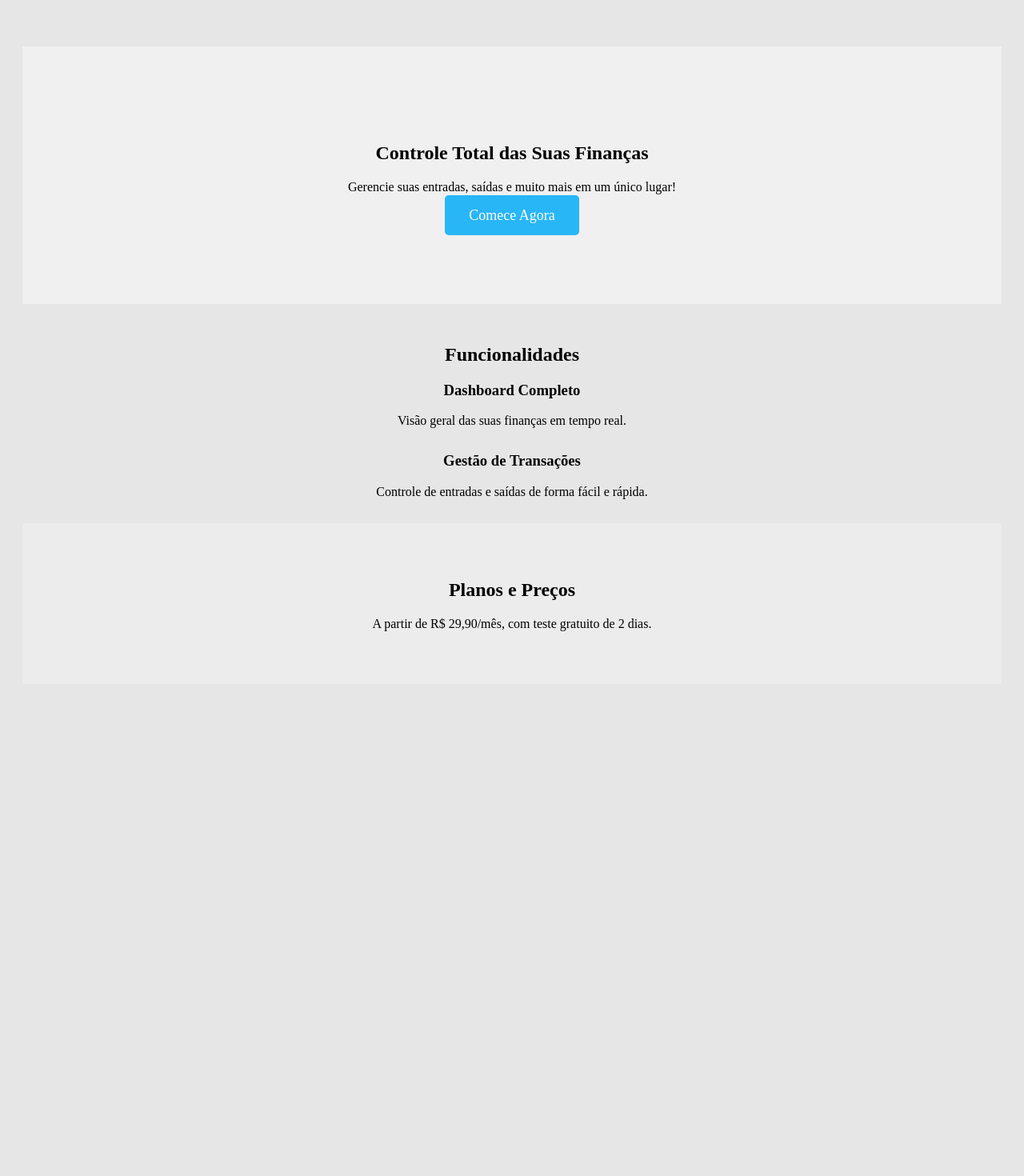
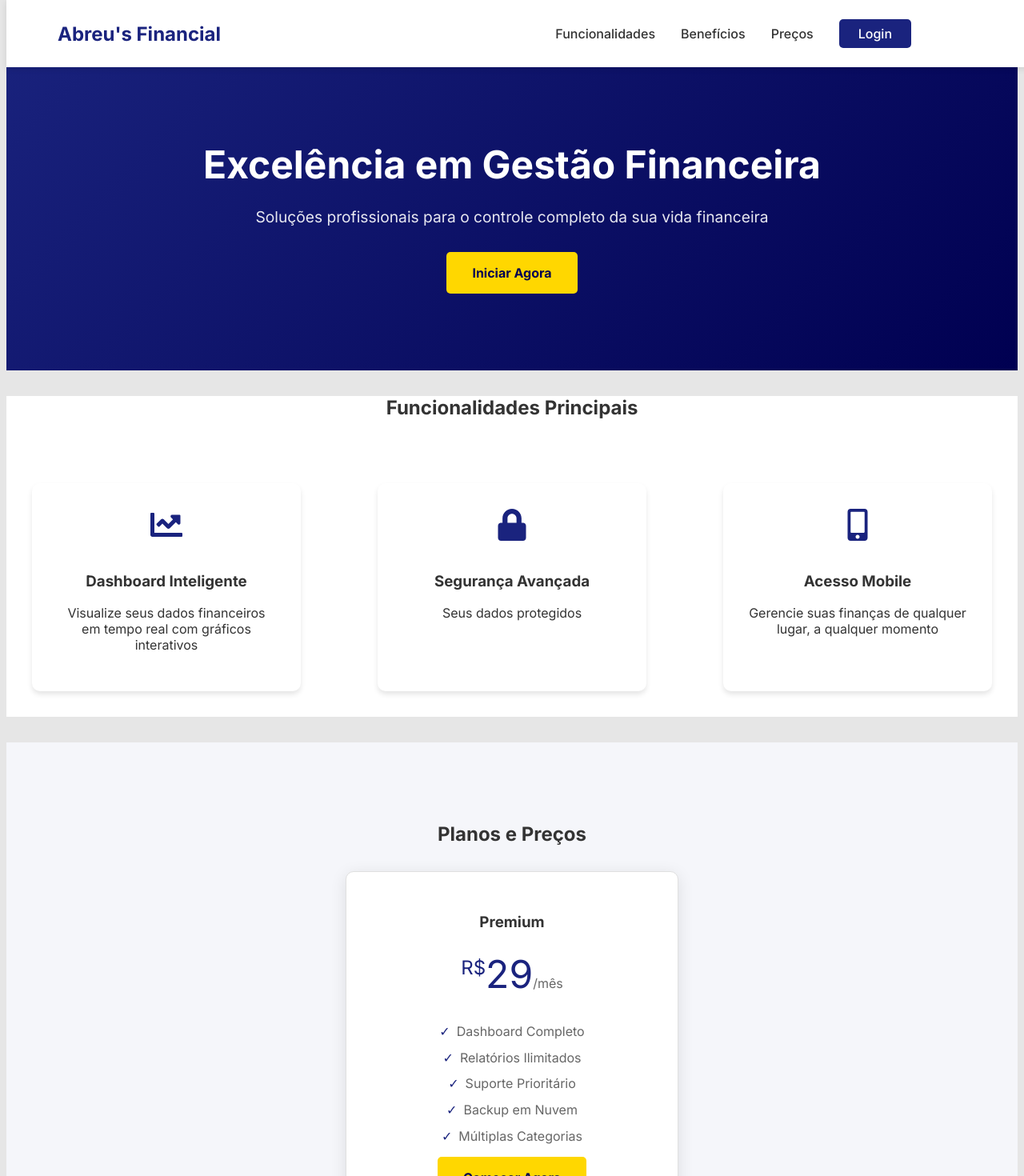
Before and after one commit to Nexusf1re/AbreusFinancial-FrontEnd, a React (Create React App) app: page /landing in a window 1280 px wide. Shown: the top 1470 px of the page at 80% size. Before the commit the page ends 913 px from the top, so only its background shows below. Built offline with nearby package versions, Linux system fonts and the light colour scheme; no server answers.

Commit message:
landing page

```diff
--- a/public/index.html
+++ b/public/index.html
@@ -10,12 +10,8 @@
       content="Solução para organização financeira"
     />
     <link rel="apple-touch-icon" href="%PUBLIC_URL%/logo192.png" />
-    <!--
-      manifest.json provides metadata used when your web app is installed on a
-      user's mobile device or desktop. See https://developers.google.com/web/fundamentals/web-app-manifest/
-    -->
     <link rel="manifest" href="%PUBLIC_URL%/manifest.json" />
-
+    <link href="https://fonts.googleapis.com/css2?family=Inter:wght@400;500;600;700&display=swap" rel="stylesheet">
     <title>Financeiro</title>
   </head>
   <body style="background-color: rgba(128, 128, 128, 0.699);">
--- a/src/pages/Landing/LandingPage.jsx
+++ b/src/pages/Landing/LandingPage.jsx
@@ -1,32 +1,122 @@
 import React from 'react';
 import styles from './LandingPage.module.css';
+import { FaChartLine, FaLock, FaMobileAlt } from 'react-icons/fa';
 
 const LandingPage = () => {
   return (
     <div className={styles.container}>
+      <nav className={styles.navbar}>
+        <div className={styles.logo}>Abreu's Financial</div>
+        <div className={styles.navLinks}>
+          <a href="#features">Funcionalidades</a>
+          <a href="#benefits">Benefícios</a>
+          <a href="#pricing">Preços</a>
+          <a href="/" className={styles.loginButton}>Login</a>
+        </div>
+      </nav>
+
       <section className={styles.hero}>
-        <h1>Controle Total das Suas Finanças</h1>
-        <p>Gerencie suas entradas, saídas e muito mais em um único lugar!</p>
-        <a href="/" className={styles.ctaButton}>Comece Agora</a>
+        <div className={styles.heroContent}>
+          <h1>Excelência em Gestão Financeira</h1>
+          <p>Soluções profissionais para o controle completo da sua vida financeira</p>
+          <div className={styles.ctaButtons}>
+            <a href="/sign-up" className={styles.primaryButton}>Iniciar Agora</a>
+            {/*<a href="#demo" className={styles.secondaryButton}>Conhecer Mais</a>*/}
+          </div>
+        </div>
       </section>
 
-      <section className={styles.features}>
-        <h2>Funcionalidades</h2>
-        <div className={styles.feature}>
-          <h3>Dashboard Completo</h3>
-          <p>Visão geral das suas finanças em tempo real.</p>
+      <section id="features" className={styles.features}>
+        <h2>Funcionalidades Principais</h2>
+        <div className={styles.featureGrid}>
+          <div className={styles.featureCard}>
+            <FaChartLine className={styles.icon} />
+            <h3>Dashboard Inteligente</h3>
+            <p>Visualize seus dados financeiros em tempo real com gráficos interativos</p>
+          </div>
+          <div className={styles.featureCard}>
+            <FaLock className={styles.icon} />
+            <h3>Segurança Avançada</h3>
+            <p>Seus dados protegidos</p>
+          </div>
+          <div className={styles.featureCard}>
+            <FaMobileAlt className={styles.icon} />
+            <h3>Acesso Mobile</h3>
+            <p>Gerencie suas finanças de qualquer lugar, a qualquer momento</p>
+          </div>
         </div>
-        <div className={styles.feature}>
-          <h3>Gestão de Transações</h3>
-          <p>Controle de entradas e saídas de forma fácil e rápida.</p>
+      </section>
+      {/*
+      <section className={styles.statistics}>
+        <div className={styles.statItem}>
+          <h3>+1000</h3>
+          <p>Usuários Ativos</p>
         </div>
-        {/* Adicionar mais funcionalidades aqui */}
+        <div className={styles.statItem}>
+          <h3>98%</h3>
+          <p>Satisfação</p>
+        </div>
+        <div className={styles.statItem}>
+          <h3>24/7</h3>
+          <p>Suporte</p>
+        </div>
       </section>
-
-      <section className={styles.pricing}>
+      */}
+      <section id="pricing" className={styles.pricing}>
         <h2>Planos e Preços</h2>
-        <p>A partir de R$ 29,90/mês, com teste gratuito de 2 dias.</p>
+        <div className={styles.pricingCards}>
+          <div className={styles.pricingCard}>
+            <h3>Premium</h3>
+            <div className={styles.price}>
+              <span className={styles.currency}>R$</span>
+              <span className={styles.amount}>29</span>
+              <span className={styles.period}>/mês</span>
+            </div>
+            <ul className={styles.features}>
+              <li>Dashboard Completo</li>
+              <li>Relatórios Ilimitados</li>
+              <li>Suporte Prioritário</li>
+              <li>Backup em Nuvem</li>
+              <li>Múltiplas Categorias</li>
+            </ul>
+            <a href="/sign-up" className={styles.primaryButton}>Começar Agora</a>
+          </div>
+        </div>
       </section>
+      {/*
+      <section className={styles.credentials}>
+        <h2>Por que nos escolher</h2>
+        <div className={styles.credentialGrid}>
+          <div className={styles.credentialCard}>
+            <h4>Segurança Bancária</h4>
+            <p>Proteção de dados com padrão financeiro</p>
+          </div>
+          <div className={styles.credentialCard}>
+            <h4>Suporte Especializado</h4>
+            <p>Equipe dedicada ao seu sucesso</p>
+          </div>
+          <div className={styles.credentialCard}>
+            <h4>Tecnologia Avançada</h4>
+            <p>Sistemas atualizados e confiáveis</p>
+          </div>
+        </div>
+      </section>
+      */}
+      <footer className={styles.footer}>
+        <div className={styles.footerContent}>
+          <div className={styles.footerSection}>
+            <h4>Abreu's Financial</h4>
+            <p>Sua solução completa para gestão financeira</p>
+          </div>
+          <div className={styles.footerSection}>
+            <h4>Contato</h4>
+            <p>abreus.enterprise@gmail.com</p>
+          </div>
+        </div>
+        <div className={styles.copyright}>
+          © 2024 Abreu's Financial. Todos os direitos reservados.
+        </div>
+      </footer>
     </div>
   );
 };
--- a/src/pages/Landing/LandingPage.module.css
+++ b/src/pages/Landing/LandingPage.module.css
@@ -1,31 +1,355 @@
+:root {
+  --primary-color: #1a237e; /* Azul marinho profundo */
+  --primary-light: #534bae;
+  --primary-dark: #000051;
+  --accent-color: #ffd700; /* Dourado */
+  --text-primary: #333333;
+  --text-secondary: #666666;
+  --background-light: #f5f6fa;
+  --white: #ffffff;
+  --gray-light: #e0e0e0;
+  --gray-dark: #424242;
+}
+
 .container {
-    text-align: center;
-    padding: 50px 20px;
+  font-family: 'Inter', sans-serif;
+  color: var(--text-primary);
+  width: 100%;
+}
+
+.navbar {
+  display: flex;
+  justify-content: space-between;
+  align-items: center;
+  padding: 1.5rem 5%;
+  background: var(--white);
+  box-shadow: 0 2px 8px rgba(0,0,0,0.1);
+  position: fixed;
+  width: 100%;
+  top: 0;
+  z-index: 1000;
+  max-width: 90vw;
+}
+
+.logo {
+  font-size: 1.5rem;
+  font-weight: bold;
+  color: var(--primary-color);
+}
+
+.navLinks {
+  display: flex;
+  align-items: center;
+  gap: 2rem;
+  margin-right: 85px;
+}
+
+.navLinks a {
+  text-decoration: none;
+  color: var(--text-primary);
+  font-weight: 500;
+  transition: color 0.3s;
+  white-space: nowrap;
+}
+
+.navLinks a:hover {
+  color: var(--primary-light);
+}
+
+.loginButton {
+  padding: 0.5rem 1.5rem;
+  background: var(--primary-color);
+  color: var(--white) !important;
+  border-radius: 5px;
+  transition: background-color 0.3s;
+}
+
+.loginButton:hover {
+  background: var(--primary-light);
+}
+
+.hero {
+  background: linear-gradient(135deg, var(--primary-color) 0%, var(--primary-dark) 100%);
+  padding: 8rem 5% 6rem;
+  color: var(--white);
+  text-align: center;
+}
+
+.heroContent h1 {
+  font-size: 3rem;
+  margin-bottom: 1.5rem;
+  font-weight: 700;
+}
+
+.heroContent p {
+  font-size: 1.2rem;
+  margin-bottom: 2rem;
+  opacity: 0.9;
+}
+
+.ctaButtons {
+  display: flex;
+  gap: 1rem;
+  justify-content: center;
+}
+
+.primaryButton {
+  padding: 1rem 2rem;
+  background: var(--accent-color);
+  color: var(--primary-dark);
+  border-radius: 5px;
+  text-decoration: none;
+  font-weight: bold;
+  transition: all 0.3s;
+}
+
+.primaryButton:hover {
+  transform: translateY(-2px);
+  box-shadow: 0 4px 12px rgba(0,0,0,0.15);
+}
+
+.secondaryButton {
+  padding: 1rem 2rem;
+  border: 2px solid var(--white);
+  color: var(--white);
+  border-radius: 5px;
+  text-decoration: none;
+  font-weight: bold;
+  transition: all 0.3s;
+}
+
+.secondaryButton:hover {
+  background: rgba(255,255,255,0.1);
+}
+
+.features {
+  padding: 5rem 5%;
+  text-align: center;
+  background: var(--background-light);
+}
+
+.featureGrid {
+  display: grid;
+  grid-template-columns: repeat(auto-fit, minmax(250px, 1fr));
+  gap: 2rem;
+  margin-top: 3rem;
+}
+
+.featureCard {
+  padding: 2rem;
+  background: var(--white);
+  border-radius: 10px;
+  box-shadow: 0 4px 6px rgba(0,0,0,0.1);
+  transition: transform 0.3s;
+  margin: 2rem;
+}
+
+.featureCard:hover {
+  transform: translateY(-5px);
+}
+
+.icon {
+  font-size: 2.5rem;
+  color: var(--primary-color);
+  margin-bottom: 1rem;
+}
+
+.statistics {
+  background: var(--white);
+  padding: 4rem 5%;
+  display: grid;
+  grid-template-columns: repeat(auto-fit, minmax(200px, 1fr));
+  gap: 2rem;
+  text-align: center;
+}
+
+.statItem h3 {
+  font-size: 2.5rem;
+  color: var(--primary-color);
+  margin-bottom: 0.5rem;
+}
+
+.pricing {
+  padding: 5rem 5%;
+  text-align: center;
+  background: var(--background-light);
+}
+
+.pricingCard {
+  max-width: 350px;
+  margin: 2rem auto;
+  padding: 2rem;
+  background: var(--white);
+  border-radius: 10px;
+  box-shadow: 0 4px 20px rgba(0,0,0,0.1);
+  border: 1px solid var(--gray-light);
+}
+
+.price {
+  font-size: 3rem;
+  color: var(--primary-color);
+  margin: 1.5rem 0;
+}
+
+.currency {
+  font-size: 1.5rem;
+  vertical-align: super;
+  color: var(--primary-color);
+}
+
+.period {
+  font-size: 1rem;
+  color: var(--text-secondary);
+}
+
+.features {
+  list-style: none;
+  padding: 0;
+  margin: 2rem 0;
+  background: var(--white);
+}
+
+.features li {
+  margin: 0.8rem 0;
+  color: var(--text-secondary);
+}
+
+.features li:before {
+  content: "✓";
+  color: var(--primary-color);
+  margin-right: 8px;
+}
+
+.footer {
+  background: var(--primary-dark);
+  color: var(--white);
+  padding: 3rem 5% 1rem;
+}
+
+.footerContent {
+  display: grid;
+  grid-template-columns: repeat(auto-fit, minmax(200px, 1fr));
+  gap: 2rem;
+  margin-bottom: 2rem;
+}
+
+.footerSection h4 {
+  color: var(--accent-color);
+  margin-bottom: 1rem;
+}
+
+.copyright {
+  text-align: center;
+  padding-top: 2rem;
+  border-top: 1px solid rgba(255,255,255,0.1);
+  font-size: 0.9rem;
+  opacity: 0.7;
+}
+
+@media (max-width: 768px) {
+  .navbar {
+    padding: 1rem 3%;
   }
 
-  .hero {
-    background-color: #f0f0f0;
-    padding: 100px 20px;
+  .navLinks {
+    margin-right: 1rem;
+    gap: 1rem;
   }
 
-  .ctaButton {
-    background-color: #29b6f6;
-    color: white;
-    padding: 15px 30px;
-    font-size: 18px;
-    text-decoration: none;
-    border-radius: 5px;
+  .logo {
+    font-size: 1.2rem;
   }
 
-  .features {
-    margin-top: 50px;
+  .navLinks a {
+    font-size: 0.9rem;
   }
 
-  .feature {
-    margin-bottom: 30px;
+  .loginButton {
+    padding: 0.4rem 1rem;
   }
 
-  .pricing {
-    background-color: #ececec;
-    padding: 50px 20px;
+  .heroContent h1 {
+    font-size: 2rem;
   }
+
+  .ctaButtons {
+    flex-direction: column;
+  }
+
+  .statistics {
+    grid-template-columns: 1fr;
+  }
+}
+
+@media (max-width: 480px) {
+  .navLinks a:not(.loginButton) {
+    display: none;
+  }
+
+  .navLinks {
+    margin-right: 0.5rem;
+  }
+}
+
+.credentials {
+  padding: 4rem 2rem;
+  background-color: #f8f9fa;
+  text-align: center;
+}
+
+.credentials h2 {
+  color: #2c3e50;
+  font-size: 2.5rem;
+  margin-bottom: 3rem;
+  font-weight: 600;
+}
+
+.credentialGrid {
+  display: grid;
+  grid-template-columns: repeat(auto-fit, minmax(280px, 1fr));
+  gap: 2rem;
+  max-width: 1200px;
+  margin: 0 auto;
+}
+
+.credentialCard {
+  background-color: white;
+  padding: 2rem;
+  border-radius: 10px;
+  box-shadow: 0 4px 6px rgba(0, 0, 0, 0.1);
+  transition: transform 0.3s ease, box-shadow 0.3s ease;
+}
+
+.credentialCard:hover {
+  transform: translateY(-5px);
+  box-shadow: 0 6px 12px rgba(0, 0, 0, 0.15);
+}
+
+.credentialCard h4 {
+  color: #1a73e8;
+  font-size: 1.5rem;
+  margin-bottom: 1rem;
+  font-weight: 500;
+}
+
+.credentialCard p {
+  color: #666;
+  font-size: 1rem;
+  line-height: 1.6;
+}
+
+/* Responsividade para telas menores */
+@media (max-width: 768px) {
+  .credentials {
+    padding: 3rem 1rem;
+  }
+
+  .credentials h2 {
+    font-size: 2rem;
+  }
+
+  .credentialGrid {
+    grid-template-columns: 1fr;
+    gap: 1.5rem;
+  }
+}
```
Also changed, not shown: 1 other file (tests, documents, lock files or other folders).
